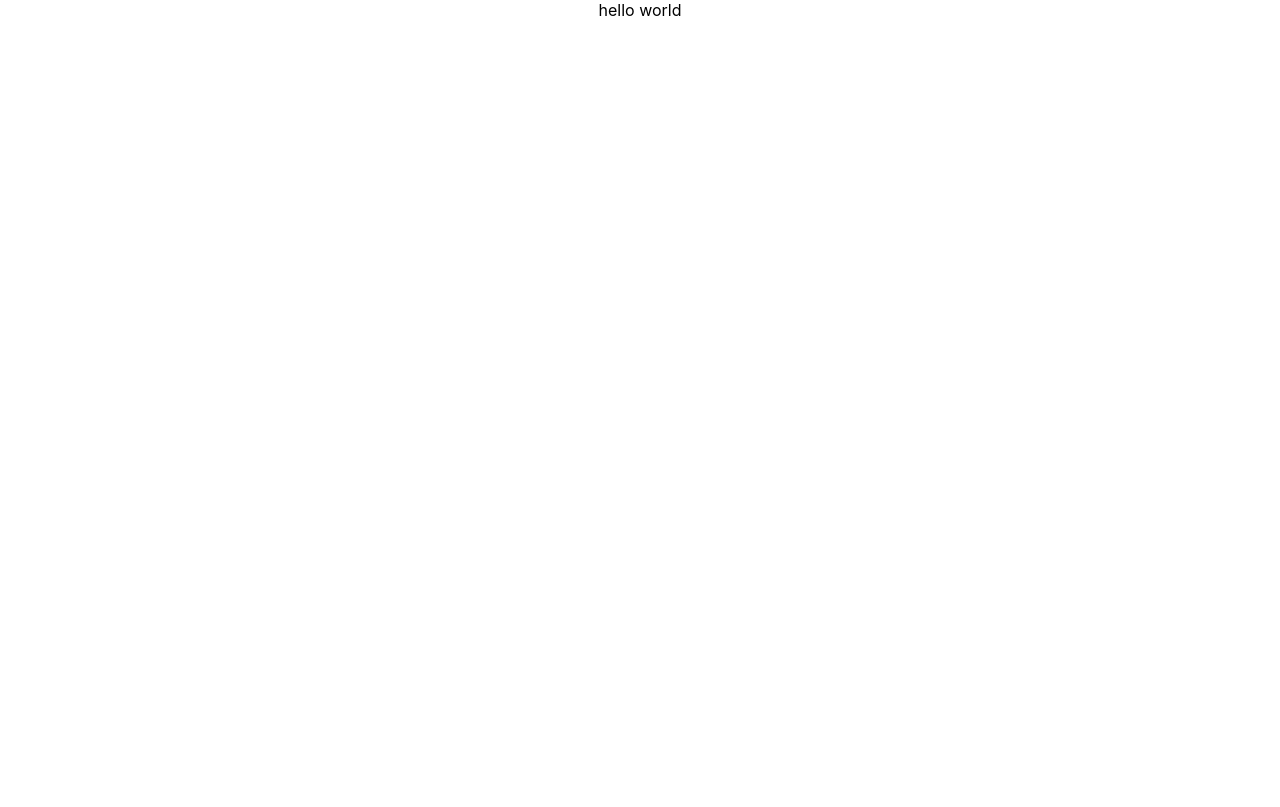
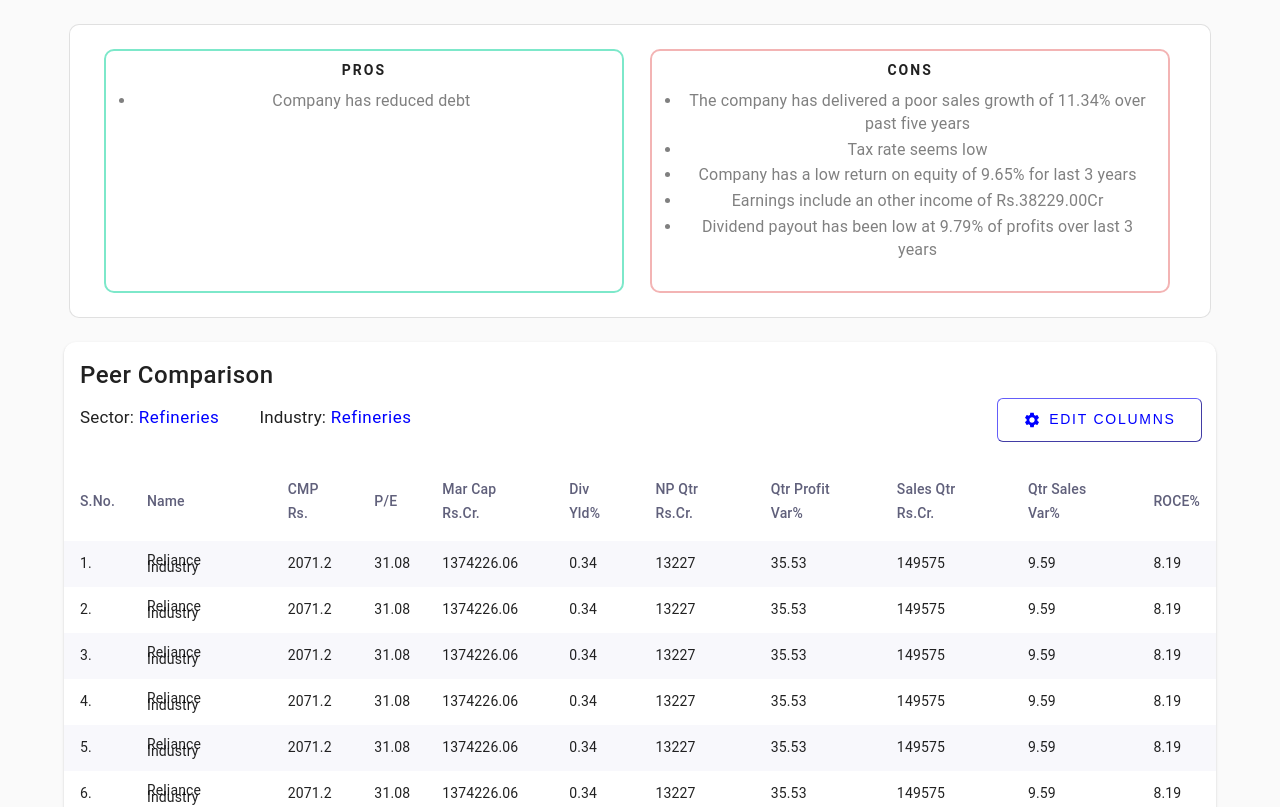
Before and after one commit to Rahul-TL/DemoScreener, a React (Create React App) app: page / in a window 1280 px wide. Shown: the top 807 px of the page. Built offline with nearby package versions, Linux system fonts and the light colour scheme.

Commit message:
modified Appjs

```diff
--- a/src/App.js
+++ b/src/App.js
@@ -1,10 +1,12 @@
-import logo from './logo.svg';
-import './App.css';
+import logo from "./logo.svg";
+import "./App.css";
+import StockTables from "./components/StockTables";
+import ProfitLossCards from "./components/ProfiltLossCards";
 
 function App() {
   return (
     <div className="App">
-      hello world
+      <StockTables />
     </div>
   );
 }
```
